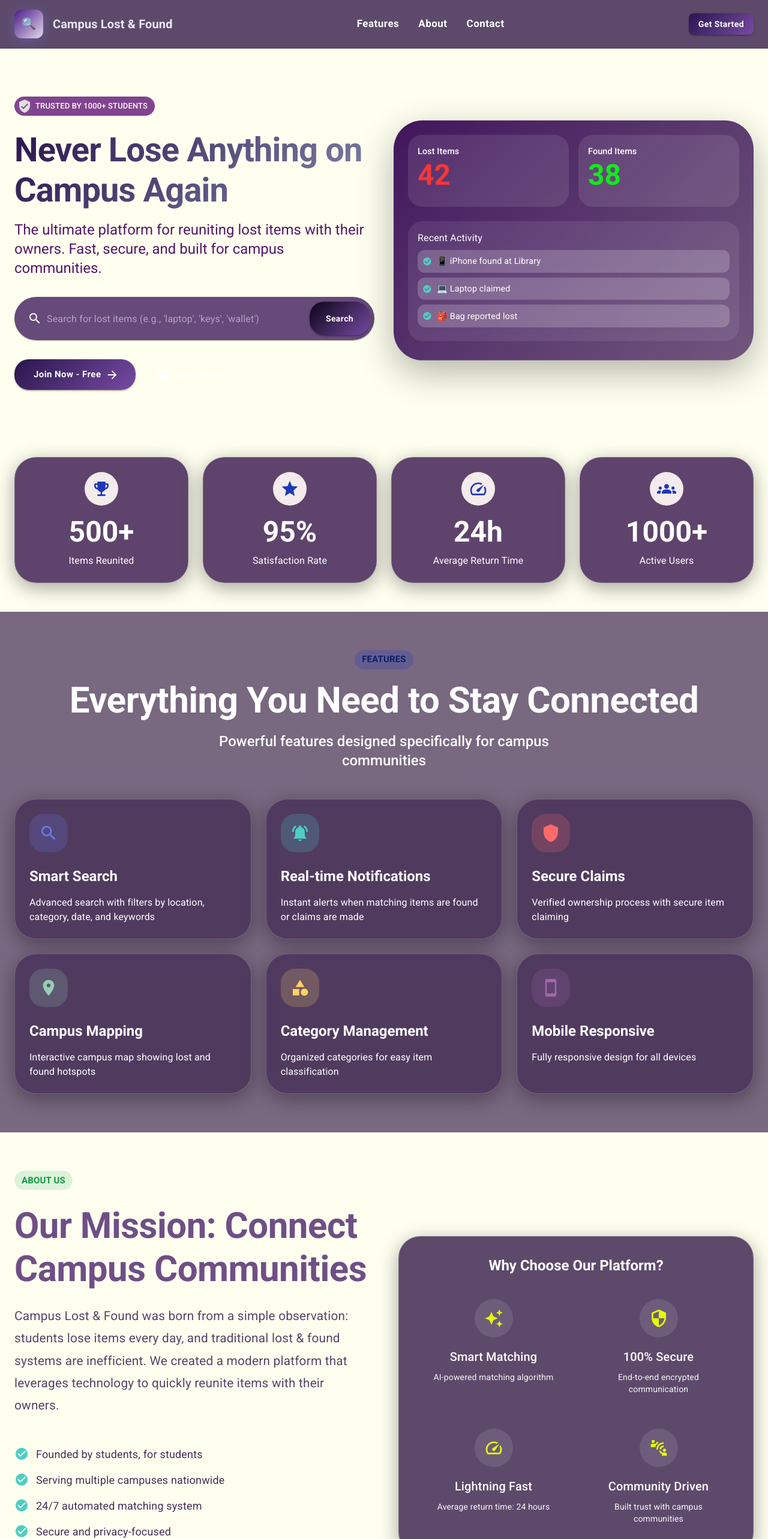
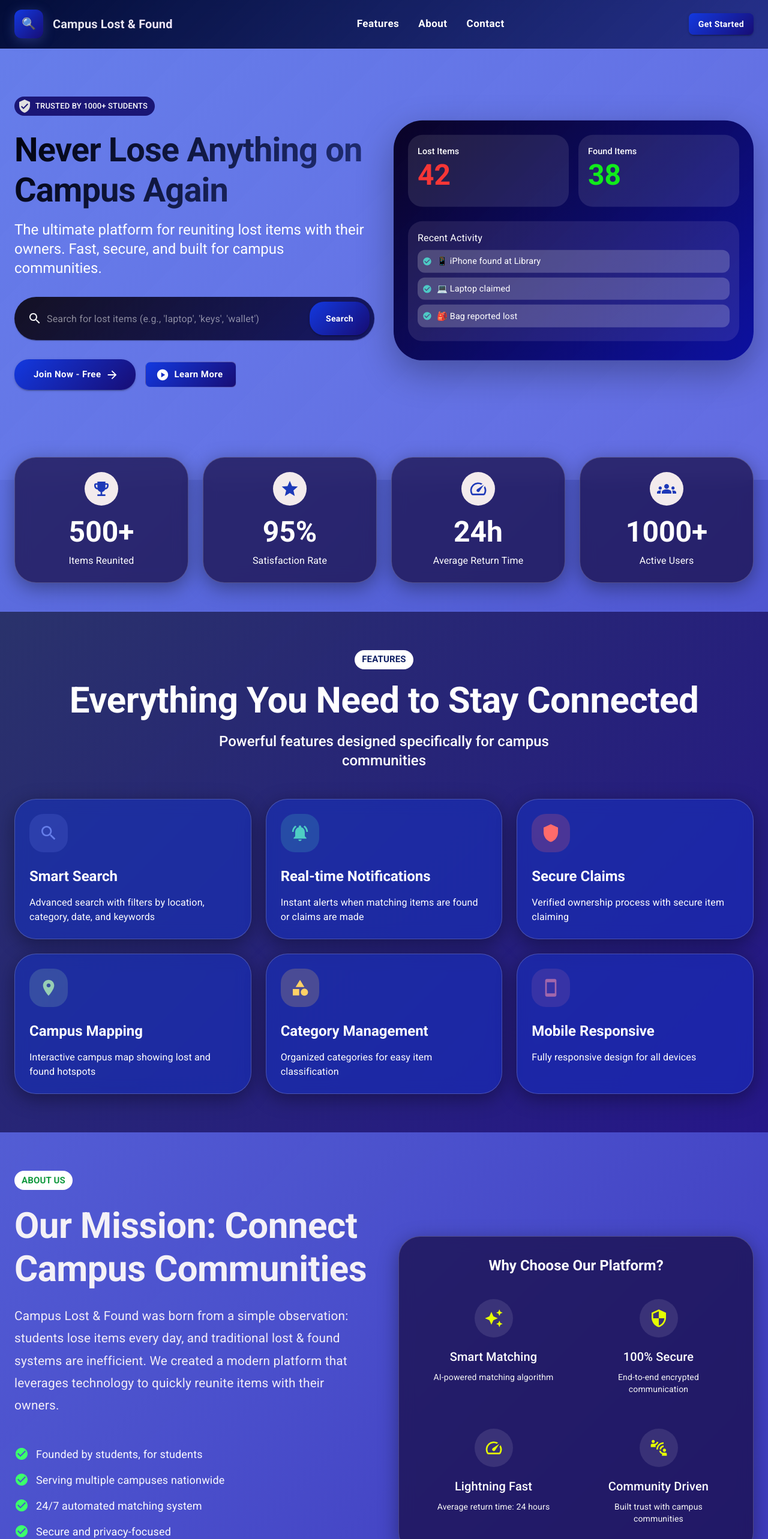
Before and after one commit to MattCharles10/Campus_Lost_and_found, a React (Vite) app: page / in a window 1280 px wide. Shown: the top 2566 px of the page at 60% size. Built offline with nearby package versions, Linux system fonts and the light colour scheme.

Commit message:
LandingPage UI Changes

```diff
--- a/src/pages/LandingPage.jsx
+++ b/src/pages/LandingPage.jsx
@@ -192,7 +192,7 @@ const LandingPage = () => {
     <Box sx={{
       position: 'relative',
       minHeight: '100vh',
-      background: 'ivory',
+      background: 'linear-gradient(135deg, #667eeaff 0%, #2603c2c2 100%)',
       color: 'white',
       overflow: 'hidden'
     }}>
@@ -205,7 +205,7 @@ const LandingPage = () => {
           position: 'sticky',
           top: 0,
           zIndex: 1000,
-          background: 'rgba(63, 40, 82, 0.84)',
+          background: 'linear-gradient(135deg, #030d38ff 0%, #0a1363af 100%)',
           backdropFilter: 'blur(10px)',
           borderBottom: '1px solid rgba(20, 18, 18, 0.2)',
           borderRadius:0
@@ -224,7 +224,7 @@ const LandingPage = () => {
                 sx={{
                   width: 48,
                   height: 48,
-                  background: 'linear-gradient(135deg, #4a1b88ff 0%, #e4daeeff 100%)',
+                  background: 'linear-gradient(135deg, #1339e0ff 0%, #170d75ff 100%)',
                   borderRadius: '12px',
                   display: 'flex',
                   alignItems: 'center',
@@ -285,7 +285,7 @@ const LandingPage = () => {
                 variant="contained"
                 onClick={() => navigate(user ? '/dashboard' : '/login')}
                 sx={{
-                  background: 'linear-gradient(135deg, #29164dff 0%, #764ba2 100%)',
+                  background: 'linear-gradient(135deg, #1339e0ff 0%, #170d75ff 100%)',
                   color: 'white',
                   '&:hover': {
                     transform: 'translateY(-2px)',
@@ -311,7 +311,7 @@ const LandingPage = () => {
                   icon={<TrustIcon />}
                   sx={{
                     mb: 3,
-                    background: 'rgba(103, 31, 124, 0.83)',
+                    background: 'rgba(12, 2, 94, 0.83)',
                     color: 'white',
                     fontWeight: 'medium'
                   }}
@@ -322,7 +322,7 @@ const LandingPage = () => {
                     fontSize: { xs: '2.5rem', md: '3.5rem' },
                     fontWeight: 'bold',
                     mb: 2,
-                    background: 'linear-gradient(135deg, #2a144dff 0%, #8188aaff 100%)',
+                    background: 'linear-gradient(135deg, #01020cff 0%, #071455ad 100%)',
                     backgroundClip: 'text',
                     WebkitBackgroundClip: 'text',
                     color: 'transparent',
@@ -334,7 +334,7 @@ const LandingPage = () => {
                 <Typography
                   variant="h5"
                   sx={{
-                    color: 'rgba(84, 23, 102, 1)',
+                    color: 'white',
                     mb: 4,
                     fontWeight: 'normal'
                   }}
@@ -347,7 +347,7 @@ const LandingPage = () => {
                 <Paper
                   sx={{
                     p: 1,
-                    background: 'rgba(80, 50, 105, 0.88)',
+                    background: 'linear-gradient(135deg, rgba(20, 17, 36, 1) 0%, rgba(16, 17, 92, 0.93) 100%)',
                     backdropFilter: 'blur(10px)',
                     borderRadius: 3,
                     mb: 4
@@ -380,7 +380,7 @@ const LandingPage = () => {
                       variant="contained"
                       onClick={handleSearch}
                       sx={{
-                        background: 'linear-gradient(135deg, #0a0316ff 0%, #764ba2 100%)',
+                        background: 'linear-gradient(135deg, #1339e0ff 0%, #170d75ff 100%)',
                         borderRadius: 2,
                         minWidth: 100
                       }}
@@ -397,7 +397,7 @@ const LandingPage = () => {
                     onClick={() => navigate(user ? '/dashboard' : '/register')}
                     endIcon={<ArrowForwardIcon />}
                     sx={{
-                      background: 'linear-gradient(135deg, #29164dff 0%, #764ba2 100%)',
+                      background: 'linear-gradient(135deg, #1339e0ff 0%, #170d75ff 100%)',
                       color: 'white',
                       py: 1.5,
                       px: 4,
@@ -416,6 +416,7 @@ const LandingPage = () => {
                     startIcon={<PlayIcon />}
                     onClick={() => document.getElementById('about').scrollIntoView({ behavior: 'smooth' })}
                     sx={{
+                      background:'linear-gradient(135deg, #1339e0ff 0%, #170d75ff 100%)',
                       borderColor: 'rgba(255, 255, 255, 0.3)',
                       color: 'white',
                       '&:hover': {
@@ -439,7 +440,7 @@ const LandingPage = () => {
                     sx={{
                       width: '100%',
                       height: 400,
-                      background: 'linear-gradient(135deg, rgba(53, 8, 83, 0.94) 0%, rgba(54, 19, 78, 0.71) 100%)',
+                      background: 'linear-gradient(135deg, rgba(10, 3, 37, 1) 0%, rgba(7, 10, 156, 0.93) 100%)',
                       borderRadius: 4,
                       position: 'relative',
                       overflow: 'hidden',
@@ -506,7 +507,7 @@ const LandingPage = () => {
           {stats.map((stat, index) => (
             <Grid item xs={6} md={3} key={index}>
               <Zoom in={true} timeout={500 + index * 200}>
-                <GlassCard sx={{ p: 3, textAlign: 'center',background:'rgba(49, 16, 71, 0.78)'}}>
+                <GlassCard sx={{ p: 3, textAlign: 'center',background:'rgba(21, 10, 63, 0.69)'}}>
                   <Box sx={{
                     display: 'inline-flex',
                     p: 1.5,
@@ -534,14 +535,14 @@ const LandingPage = () => {
       </Container>
 
       {/* Features Section */}
-      <Box id="features" sx={{ py: 8, background: 'rgba(63, 40, 82, 0.7)' }}>
+      <Box id="features" sx={{ py: 8, background: 'linear-gradient(135deg, #0305118e 0%, #1c0975c2 100%)' }}>
         <Container maxWidth="xl">
           <Box sx={{ textAlign: 'center', mb: 6 }}>
             <Chip
               label="FEATURES"
               sx={{
                 mb: 2,
-                background: 'rgba(17, 53, 214, 0.2)',
+                background: 'rgba(255, 255, 255, 1)',
                 color: '#0f1f63ff',
                 fontWeight: 'bold',
                 fontSize:15
@@ -570,7 +571,7 @@ const LandingPage = () => {
                   <GlassCard sx={{
                     p: 3,
                     height: '100%',
-                    background:'rgba(63, 40, 82, 0.7)',
+                    background:'rgba(18, 55, 216, 0.43)',
                     transition: 'transform 0.3s',
                     '&:hover': {
                       transform: 'translateY(-8px)',
@@ -615,21 +616,21 @@ const LandingPage = () => {
                   label="ABOUT US"
                   sx={{
                     mb: 3,
-                    background: 'rgba(22, 177, 86, 0.15)',
+                    background: 'rgba(255, 255, 255, 1)',
                     color: '#11993eff',
                     fontSize:15,
                     fontWeight: 'bold'
                   }}
                 />
                 <Typography variant="h2" sx={{
-                  color: 'rgba(50, 4, 88, 0.7)',
+                  color: 'rgba(244, 241, 247, 1)',
                   fontWeight: 'bold',
                   mb: 3
                 }}>
                   Our Mission: Connect Campus Communities
                 </Typography>
                 <Typography variant="body1" sx={{
-                  color: 'rgba(63, 40, 82, 0.87)',
+                  color: 'rgba(242, 237, 247, 1)',
                   mb: 4,
                   fontSize: '1.3rem',
                   lineHeight: 1.8
@@ -650,12 +651,12 @@ const LandingPage = () => {
                   ].map((item, index) => (
                     <ListItem key={index} sx={{ px: 0, py: 0.5 }}>
                       <ListItemIcon sx={{ minWidth: 36 }}>
-                        <CheckCircleIcon sx={{ color: '#4ecdc4' }} />
+                        <CheckCircleIcon sx={{ color: '#3cff6dff' }} />
                       </ListItemIcon>
                       <ListItemText
                         primary={item}
                         primaryTypographyProps={{
-                          sx: { fontSize:18,color: 'rgba(63, 40, 82, 0.97)' }
+                          sx: { fontSize:18,color: 'rgba(255, 255, 255, 0.97)' }
                         }}
                       />
                     </ListItem>
@@ -665,7 +666,7 @@ const LandingPage = () => {
             </Grid>
 
             <Grid item xs={12} md={6}>
-              <GlassCard sx={{ p: 4,background:'rgba(63, 40, 82, 0.84)'}}>
+              <GlassCard sx={{ p: 4,background:'rgba(21, 10, 63, 0.69)'}}>
                 <Typography variant="h5" sx={{
                   color: 'white',
                   fontWeight: 'bold',
@@ -726,7 +727,7 @@ const LandingPage = () => {
       </Box>
 
       {/* App Description Section */}
-      <Box sx={{ py: 8, background: 'rgba(63, 40, 82, 0.7)' }}>
+      <Box sx={{ py: 8, background: 'linear-gradient(135deg, #0305118e 0%, #1c0975c2 100%)' }}>
         <Container maxWidth="xl">
           <Box sx={{ textAlign: 'center', mb: 6 }}>
             <Chip
@@ -783,7 +784,7 @@ const LandingPage = () => {
                     justifyContent: 'center',
                     width: 60,
                     height: 60,
-                    background: 'linear-gradient(135deg, #29164dff 0%, #764ba2 100%)',
+                    background: 'linear-gradient(135deg, #5a75ecff 0%, #1800f1ff 100%)',
                     borderRadius: '50%',
                     mb: 3,
                     fontSize: '1.5rem',
@@ -825,14 +826,14 @@ const LandingPage = () => {
             label="TESTIMONIALS"
             sx={{
               mb: 2,
-              background: 'rgba(150, 206, 180, 0.2)',
+              background: 'rgba(255, 255, 255, 1)',
               color: '#17b63aff',
               fontWeight: 'bold',
               fontSize:15
             }}
           />
           <Typography variant="h2" sx={{
-            color: 'rgba(63, 40, 82, 0.84)',
+            color: 'rgba(255, 255, 255, 1)',
             fontWeight: 'bold',
             mb: 2
           }}>
@@ -843,7 +844,7 @@ const LandingPage = () => {
         <Grid container spacing={3}>
           {testimonials.map((testimonial, index) => (
             <Grid item xs={12} md={4} key={index}>
-              <GlassCard sx={{ p: 3, height: '100%',background:'rgba(63, 40, 82, 0.84)' }}>
+              <GlassCard sx={{ p: 3, height: '100%',background:'rgba(21, 10, 63, 0.69)' }}>
                 <Box sx={{ display: 'flex', alignItems: 'center', mb: 3 }}>
                   <Avatar src={testimonial.avatar} sx={{ width: 60, height: 60, mr: 2 }} />
                   <Box>
@@ -874,7 +875,7 @@ const LandingPage = () => {
       </Container>
 
       {/* Contact Us Section */}
-      <Box id="contact" sx={{ py: 8, background: 'rgba(63, 40, 82, 0.7)' }}>
+      <Box id="contact" sx={{ py: 8, background: 'linear-gradient(135deg, #0305118e 0%, #1c0975c2 100%)' }}>
         <Container maxWidth="xl">
           <Grid container spacing={6}>
             <Grid item xs={12} md={6}>
@@ -913,11 +914,11 @@ const LandingPage = () => {
                       justifyContent: 'center',
                       width: 48,
                       height: 48,
-                      background: 'linear-gradient(135deg, #29164dff 0%, #764ba2 100%)',
+                      background: 'linear-gradient(135deg, #5a75ecff 0%, #1800f1ff 100%)',
                       borderRadius: '50%',
                       mr: 2
                     }}>
-                      <EmailIcon sx={{ color: '#e41111ff' }} />
+                      <EmailIcon sx={{ color: '#e25f12ff' }} />
                     </Box>
                     <Box>
                       <Typography variant="h6" sx={{ color: 'white', mb: 0.5 }}>
@@ -936,11 +937,11 @@ const LandingPage = () => {
                       justifyContent: 'center',
                       width: 48,
                       height: 48,
-                      background: 'linear-gradient(135deg, #29164dff 0%, #764ba2 100%)',
+                      background: 'linear-gradient(135deg, #5a75ecff 0%, #1800f1ff 100%)',
                       borderRadius: '50%',
                       mr: 2
                     }}>
-                      <PhoneIcon sx={{ color: '#09eb14ff' }} />
+                      <PhoneIcon sx={{ color: '#59ff62ff' }} />
                     </Box>
                     <Box>
                       <Typography variant="h6" sx={{ color: 'white', mb: 0.5 }}>
@@ -959,7 +960,7 @@ const LandingPage = () => {
                       justifyContent: 'center',
                       width: 48,
                       height: 48,
-                      background: 'linear-gradient(135deg, #29164dff 0%, #764ba2 100%)',
+                      background: 'linear-gradient(135deg, #5a75ecff 0%, #1800f1ff 100%)',
                       borderRadius: '50%',
                       mr: 2
                     }}>
@@ -982,16 +983,16 @@ const LandingPage = () => {
                     Follow Us
                   </Typography>
                   <Stack direction="row" spacing={2}>
-                    <IconButton sx={{ background: 'linear-gradient(135deg, #29164dff 0%, #764ba2 100%)', color: 'white' }}>
+                    <IconButton sx={{ background: 'linear-gradient(135deg, #5a75ecff 0%, #1800f1ff 100%)', color: 'white' }}>
                       <Facebook />
                     </IconButton>
-                    <IconButton sx={{ background: 'linear-gradient(135deg, #29164dff 0%, #764ba2 100%)', color: 'white' }}>
+                    <IconButton sx={{ background: 'linear-gradient(135deg, #5a75ecff 0%, #1800f1ff 100%)', color: 'white' }}>
                       <Twitter />
                     </IconButton>
-                    <IconButton sx={{ background: 'linear-gradient(135deg, #29164dff 0%, #764ba2 100%)', color: 'white' }}>
+                    <IconButton sx={{ background: 'linear-gradient(135deg, #5a75ecff 0%, #1800f1ff 100%)', color: 'white' }}>
                       <Instagram />
                     </IconButton>
-                    <IconButton sx={{ background: 'linear-gradient(135deg, #29164dff 0%, #764ba2 100%)', color: 'white' }}>
+                    <IconButton sx={{ background: 'linear-gradient(135deg, #5a75ecff 0%, #1800f1ff 100%)', color: 'white' }}>
                       <LinkedIn />
                     </IconButton>
                   </Stack>
@@ -1000,7 +1001,7 @@ const LandingPage = () => {
             </Grid>
 
             <Grid item xs={12} md={6}>
-              <GlassCard sx={{ p: 4,background:'rgba(63, 40, 82, 0.84)'}}>
+              <GlassCard sx={{ p: 4,background:'rgba(3, 6, 17, 0.51)'}}>
                 <Typography variant="h5" sx={{
                   color: 'white',
                   fontWeight: 'bold',
@@ -1064,13 +1065,13 @@ const LandingPage = () => {
                     variant="contained"
                     size="large"
                     sx={{
-                      background: 'linear-gradient(135deg, #29164dff 0%, #764ba2 100%)',
+                      background: 'linear-gradient(135deg, #1339e0ff 0%, #170d75ff 100%)',
                       color: 'white',
                       py: 1.5,
                       borderRadius: 2,
                       '&:hover': {
                         transform: 'translateY(-2px)',
-                        boxShadow: '0 8px 25px rgba(117, 35, 184, 0.5)'
+                        boxShadow: '0 8px 25px rgba(4, 1, 182, 0.5)'
                       }
                     }}
                   >
@@ -1085,7 +1086,7 @@ const LandingPage = () => {
 
       {/* CTA Section */}
       <Container maxWidth="xl" sx={{ py: 8 }}>
-        <GlassCard sx={{ p: { xs: 3, md: 6 }, textAlign: 'center',background:'rgba(63, 40, 82, 0.84)' }}>
+        <GlassCard sx={{ p: { xs: 3, md: 6 }, textAlign: 'center',background:'rgba(21, 10, 63, 0.69)' }}>
           <Typography variant="h2" sx={{
             color: 'white',
             fontWeight: 'bold',
@@ -1107,7 +1108,7 @@ const LandingPage = () => {
             onClick={() => navigate(user ? '/dashboard' : '/register')}
             endIcon={<ArrowForwardIcon />}
             sx={{
-              background: 'linear-gradient(135deg, #29164dff 0%, #764ba2 100%)',
+              background: 'linear-gradient(135deg, #1339e0ff 0%, #170d75ff 100%)',
               color: 'white',
               py: 2,
               px: 6,
@@ -1115,7 +1116,7 @@ const LandingPage = () => {
               fontSize: '1.1rem',
               '&:hover': {
                 transform: 'translateY(-3px)',
-                boxShadow: '0 12px 30px rgba(90, 41, 136, 0.6)'
+                boxShadow: '0 12px 30px rgba(26, 14, 190, 0.6)'
               }
             }}
           >
@@ -1127,7 +1128,7 @@ const LandingPage = () => {
       {/* Footer */}
       <Box sx={{
         py: 4,
-        background: 'rgba(63, 40, 82, 0.84)',
+        background: 'linear-gradient(135deg, #0305118e 0%, #1c0975c2 100%)',
         borderTop: '1px solid rgba(255, 255, 255, 0.1)'
       }}>
         <Container maxWidth="xl">
@@ -1138,7 +1139,7 @@ const LandingPage = () => {
                   sx={{
                     width: 40,
                     height: 40,
-                    background: 'linear-gradient(135deg, #29164dff 0%, #764ba2 100%)',
+                    background: 'linear-gradient(135deg, #1339e0ff 0%, #170d75ff 100%)',
                     borderRadius: '10px',
                     display: 'flex',
                     alignItems: 'center',
@@ -1223,7 +1224,7 @@ const LandingPage = () => {
                     variant="contained"
                     size="small"
                     sx={{
-                      background: 'linear-gradient(135deg, #29164dff 0%, #764ba2 100%)',
+                      background: 'linear-gradient(135deg, #1339e0ff 0%, #170d75ff 100%)',
                       color: 'white'
                     }}
                   >
```
